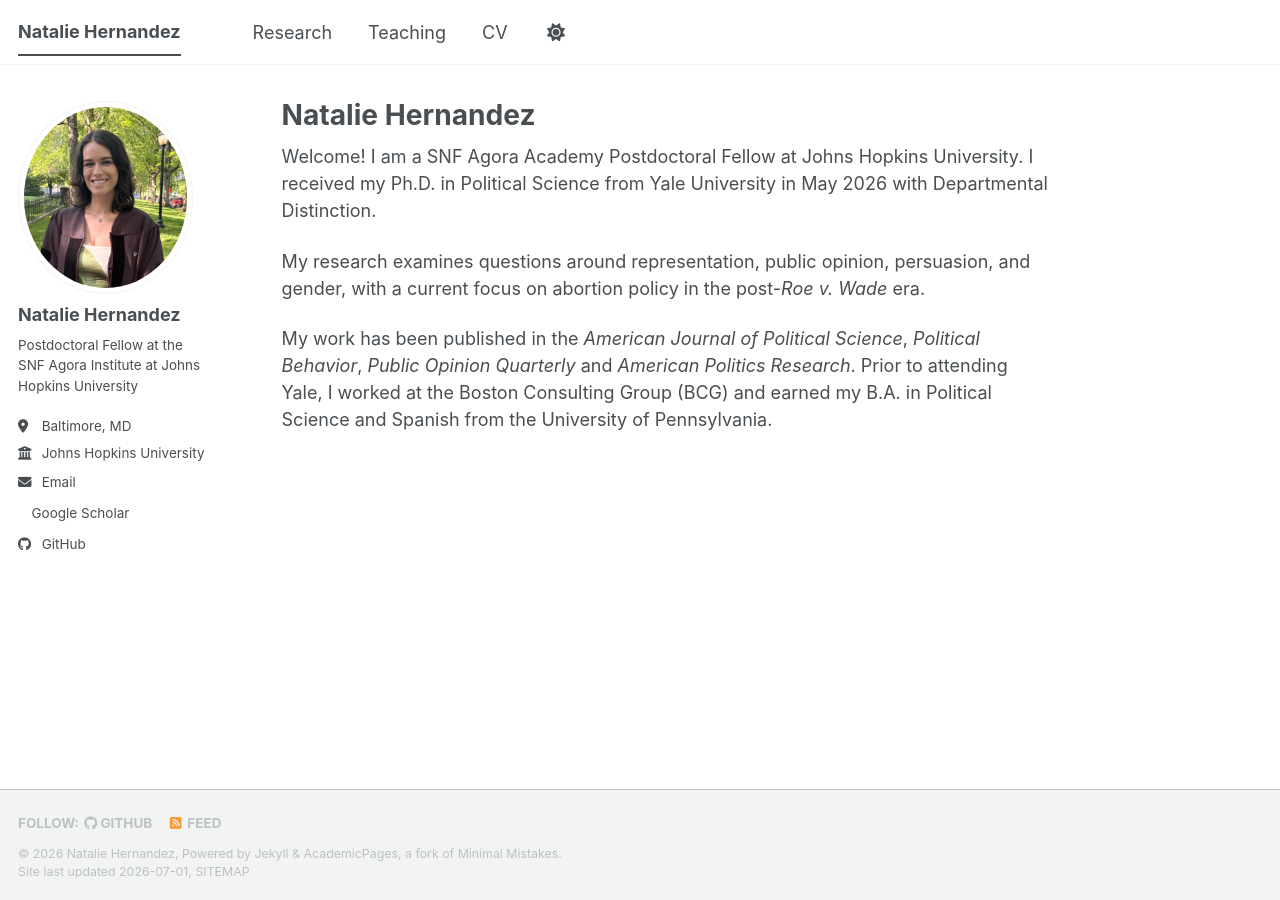
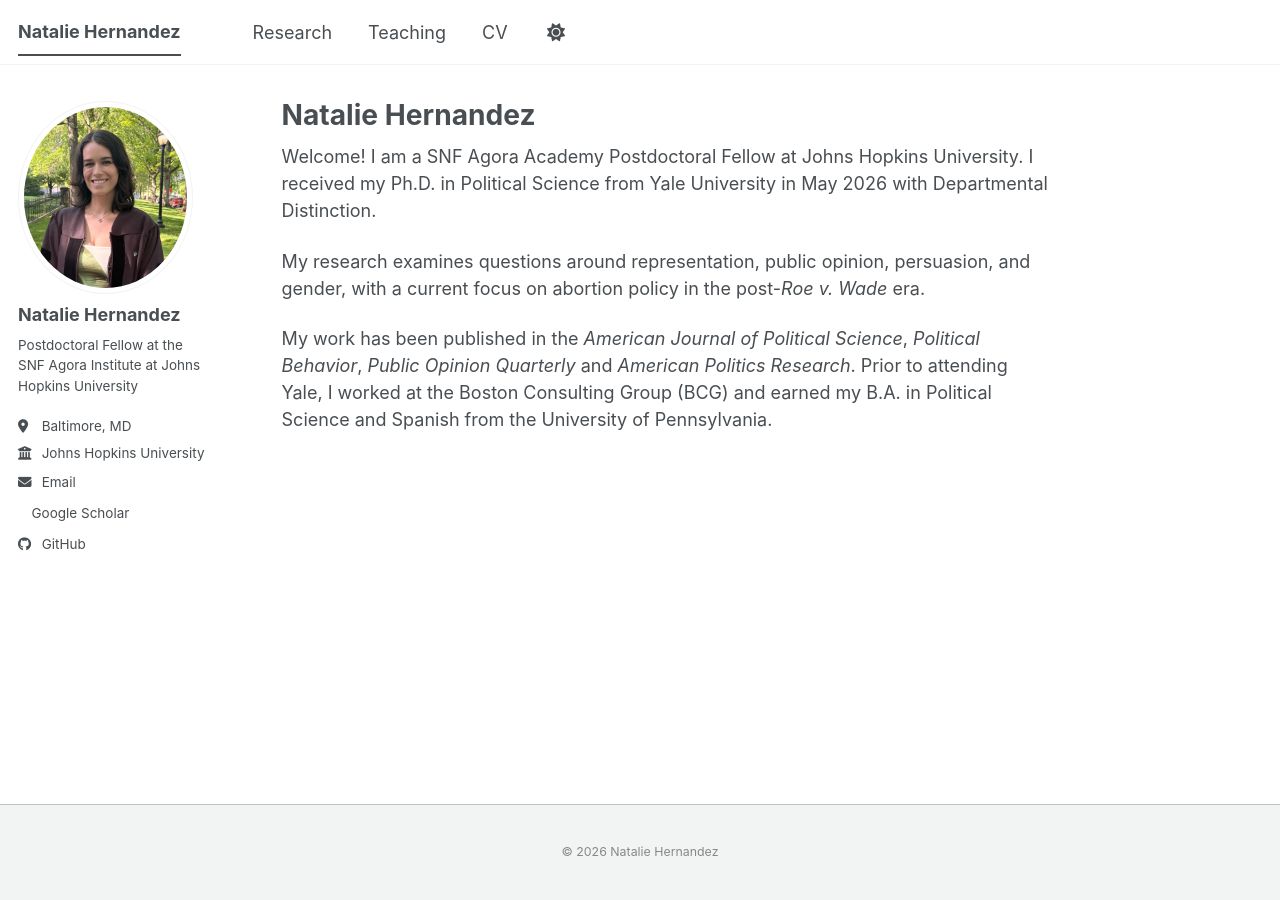
Before and after one commit to nataliehdez11/nataliehdez11.github.io, a Jekyll site: the page built from _pages/about.md, in a window 1280 px wide. Built offline with Jekyll 4.4.1, drawn with Linux system fonts in a browser that asks for light colours; a style sheet for code colours, icons or effects is not loaded.

Commit message:
Update footer.html

```diff
--- a/_includes/footer.html
+++ b/_includes/footer.html
@@ -1,25 +1,5 @@
 {% include base_path %}
 
-{% if site.author.github or site.author.bitbucket or site.atom_feed.hide != true %}
-<div class="page__footer-follow">
-  <ul class="social-icons">
-    {% if site.data.ui-text[site.locale].follow_label %}
-      <li><strong>{{ site.data.ui-text[site.locale].follow_label }}</strong></li>
-    {% endif %}
-    {% if site.author.github %}
-      <li><a href="https://github.com/{{ site.author.github }}"><i class="fab fa-github" aria-hidden="true"></i> GitHub</a></li>
-    {% endif %}
-    {% if site.author.bitbucket %}
-      <li><a href="https://bitbucket.org/{{ site.author.bitbucket }}"><i class="fab fa-bitbucket" aria-hidden="true"></i> Bitbucket</a></li>
-    {% endif %}
-    {% if site.atom_feed.hide != true %}
-    <li><a href="{% if site.atom_feed.path %}{{ site.atom_feed.path }}{% else %}{{ base_path }}/feed.xml{% endif %}"><i class="fa fa-fw fa-rss-square" aria-hidden="true"></i> {{ site.data.ui-text[site.locale].feed_label | default: "Feed" }}</a></li>
-    {% endif %}
-  </ul>
+<div class="page__footer-copyright" style="text-align:center; color:#888; padding:20px 0;">
+  &copy; {{ site.time | date: '%Y' }} {{ site.name | default: site.title }}
 </div>
-{% endif %}
-
-<div class="page__footer-copyright">
-  &copy; {{ site.time | date: '%Y' }} {{ site.name | default: site.title }}, {{ site.data.ui-text[site.locale].powered_by | default: "Powered by" }} <a href="https://jekyllrb.com" rel="nofollow">Jekyll</a> &amp; <a href="https://github.com/academicpages/academicpages.github.io">AcademicPages</a>, a fork of <a href="https://mademistakes.com/work/minimal-mistakes-jekyll-theme/" rel="nofollow">Minimal Mistakes</a>.<br />
-  Site last updated {{ "now" | date: '%Y-%m-%d' }}, <a href="/sitemap/" style="text-transform: uppercase;">{{ site.data.ui-text[site.locale].site_map | default: "Sitemap" }}</a>
-</div>
```
